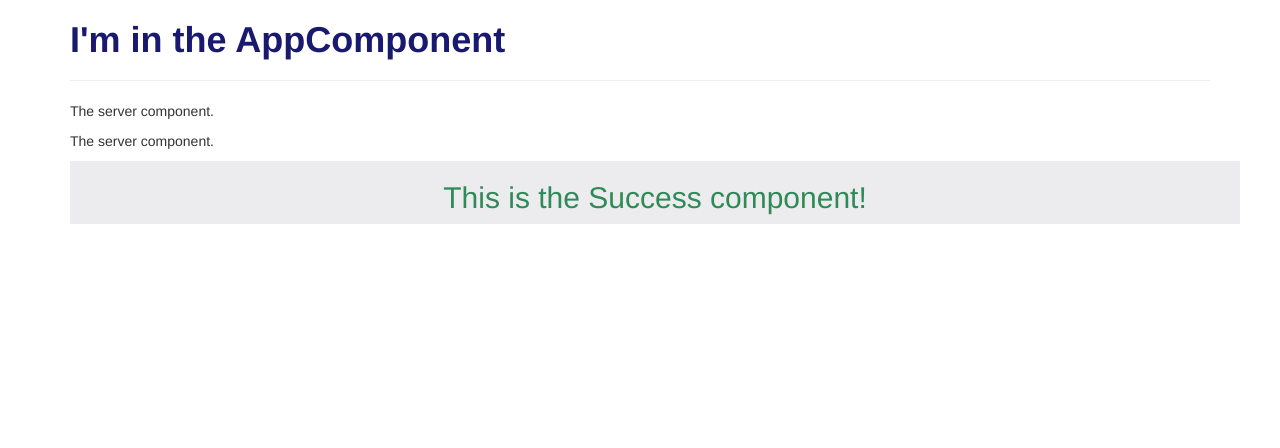
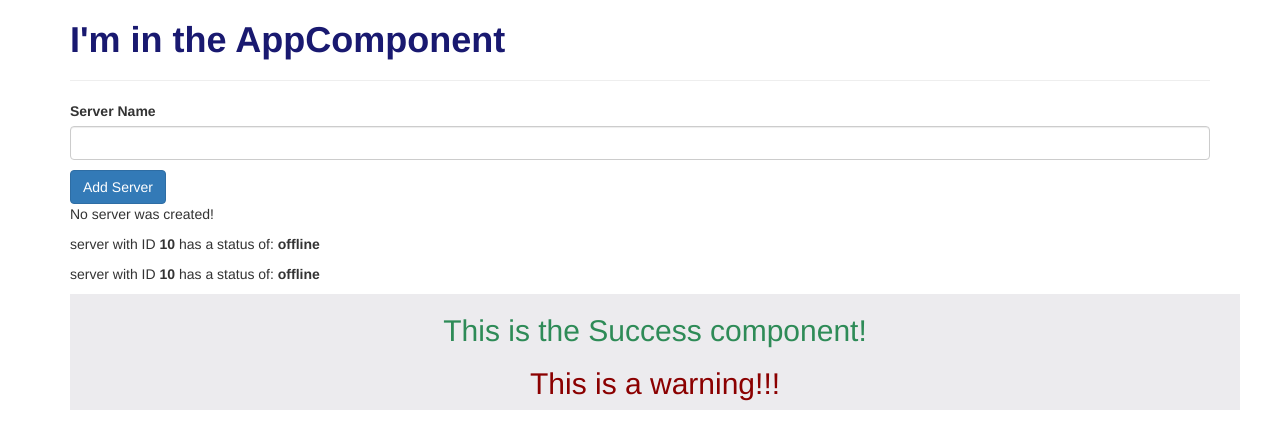
Before and after one commit to ChristianArredondo/angular-app, an Angular app: page / in a window 1280 px wide. Shown: the top 448 px of the page. Built offline with nearby package versions, Linux system fonts and the light colour scheme.

Commit message:
Exercise 2 - Two Way Data Binding

```diff
--- a/src/app/server/server.component.html
+++ b/src/app/server/server.component.html
@@ -1 +1 @@
-<p>The server component.</p>
+<p>{{ 'server' }} with ID <strong>{{ serverId }}</strong> has a status of: <strong>{{ getServerStatus() }}</strong></p>
--- a/src/app/server/server.component.ts
+++ b/src/app/server/server.component.ts
@@ -5,5 +5,10 @@ import { Component } from '@angular/core';
   templateUrl: './server.component.html'
 })
 export class ServerComponent {
+  serverId = 10;
+  serverStatus: string = 'offline';
 
+  getServerStatus() {
+    return this.serverStatus;
+  }
 }
--- a/src/app/servers/servers.component.html
+++ b/src/app/servers/servers.component.html
@@ -1,2 +1,12 @@
+<label>Server Name</label>
+<input type="text"
+       class="form-control"
+  (input)="onUpdateServerName($event)">
+<p>{{ serverName }}</p>
+<button
+  class="btn btn-primary"
+  [disabled]="!allowNewServer"
+  (click)="onCreateServer()">Add Server</button>
+<p>{{ serverCreationStatus }}</p>
 <app-server></app-server>
 <app-server></app-server>
--- a/src/app/servers/servers.component.ts
+++ b/src/app/servers/servers.component.ts
@@ -6,10 +6,22 @@ import { Component, OnInit } from '@angular/core';
   styleUrls: ['./servers.component.css']
 })
 export class ServersComponent implements OnInit {
+  allowNewServer = false;
+  serverCreationStatus = 'No server was created!';
+  serverName = '';
 
-  constructor() { }
+  constructor() {
+    setTimeout(() => {
+      this.allowNewServer = true;
+    },2000);
+  }
 
   ngOnInit() {
   }
-
+  onCreateServer() {
+    this.serverCreationStatus = 'Server was created!';
+  }
+  onUpdateServerName(event: Event) {
+    this.serverName = (<HTMLInputElement>event.target).value;
+  }
 }
--- a/src/app/success/success.component.html
+++ b/src/app/success/success.component.html
@@ -2,6 +2,7 @@
   <div class="row success">
     <div class="col-sm-12">
       <h2>This is the Success component!</h2>
+      <app-warning></app-warning>
     </div>
   </div>
 </div>
--- a/src/app/warning/warning.component.css
+++ b/src/app/warning/warning.component.css
@@ -0,0 +1,3 @@
+h2 {
+  color: darkred;
+}
--- a/src/app/warning/warning.component.html
+++ b/src/app/warning/warning.component.html
@@ -1,3 +1 @@
-<p>
-  warning works!
-</p>
+<h2>This is a warning!!!</h2>
```
Also changed, not shown: 1 other file (tests, documents, lock files or other folders).
